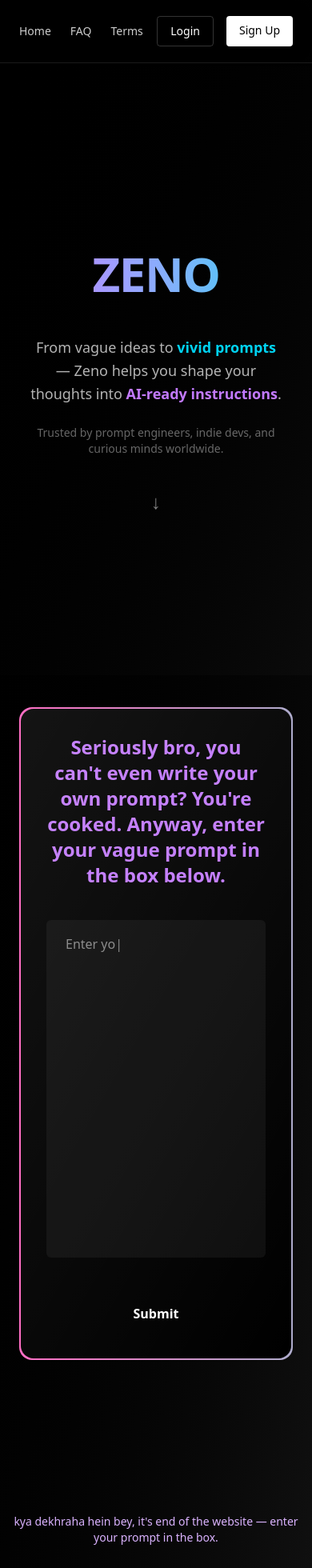
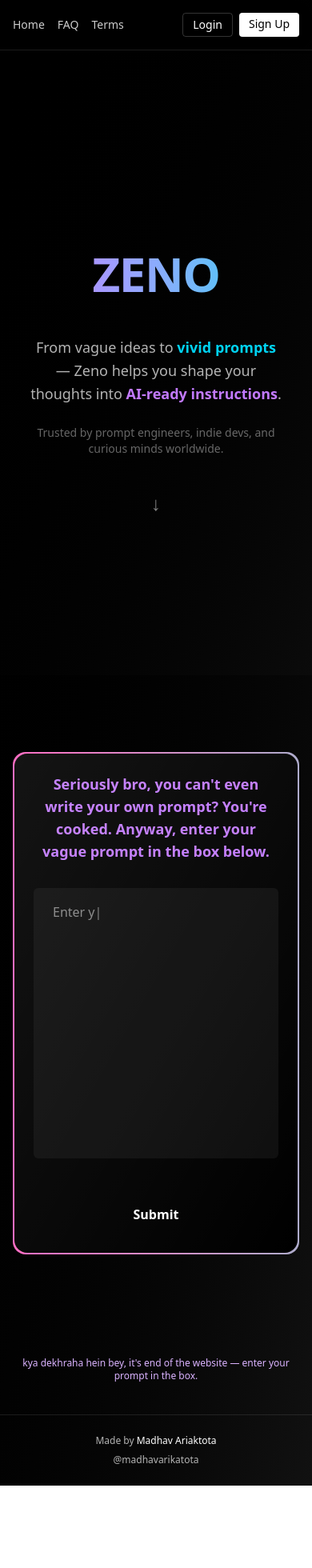
Before and after one commit to Madhav5697/zeno, a Next.js app: page / in a window 390 px wide. Shown: the top 1960 px of the page at 80% size. After the commit the page ends 1857 px from the top, so only its background shows below. Built offline with nearby package versions, Linux system fonts and the light colour scheme.

Commit message:
fix: added type annotation to clarify route map callback

```diff
--- a/src/app/clarify/ClarifyPage.tsx
+++ b/src/app/clarify/ClarifyPage.tsx
@@ -126,28 +126,32 @@ export default function ClarifyPage() {
   };
 
   return (
-    <div className="min-h-screen bg-gradient-to-br from-black to-[#111111] text-white px-6 sm:px-10 py-40">
-      <h1 className="text-4xl font-bold text-center mb-12 animate-fade-down">Clarify Your Prompt</h1>
+    <div className="min-h-screen bg-gradient-to-br from-black to-[#111111] text-white px-4 sm:px-8 py-28 sm:py-36">
+      <h1 className="text-3xl sm:text-4xl font-bold text-center mb-10 sm:mb-14 animate-fade-down">
+        Clarify Your Prompt
+      </h1>
 
       {loading ? (
         <p className="text-center text-white/70 animate-pulse">Thinking...</p>
       ) : (
         <>
           <div className="max-w-2xl mx-auto text-center">
-            <p className="text-white/90 mb-4 text-lg">Your original prompt:</p>
-            <div className="bg-white/10 p-5 rounded-xl border border-white/10 text-white mb-12 text-lg">
+            <p className="text-white/90 mb-4 text-base sm:text-lg">Your original prompt:</p>
+            <div className="bg-white/10 p-4 sm:p-5 rounded-xl border border-white/10 text-white mb-10 text-sm sm:text-base">
               {prompt}
             </div>
           </div>
 
           {questions.length > 0 ? (
             <div className="max-w-3xl mx-auto space-y-8">
-              <h2 className="text-2xl sm:text-3xl font-semibold mb-6 text-center animate-fade-down">Follow-up Questions</h2>
+              <h2 className="text-xl sm:text-3xl font-semibold mb-4 text-center animate-fade-down">
+                Follow-up Questions
+              </h2>
 
               {questions.map((q, idx) => (
                 <div
                   key={idx}
-                  className="glow-border animate-popup transition-transform duration-300 ease-in-out"
+                  className="glow-border animate-popup"
                   onMouseMove={(e) => {
                     const card = e.currentTarget.querySelector('.glow-inner') as HTMLDivElement;
                     const rect = e.currentTarget.getBoundingClientRect();
@@ -165,7 +169,7 @@ export default function ClarifyPage() {
                   }}
                 >
                   <div className="glow-inner transition-transform duration-300 ease-out">
-                    <div className="mb-4 text-lg sm:text-xl font-medium leading-relaxed text-white">{q}</div>
+                    <div className="mb-4 text-base sm:text-xl font-medium leading-relaxed text-white">{q}</div>
                     <div className="relative">
                       {answers[idx] === '' && !isFocusedArray[idx] && (
                         <span className="absolute top-[13px] left-[20px] text-white/50 pointer-events-none z-10">
@@ -182,7 +186,7 @@ export default function ClarifyPage() {
                         onFocus={() => handleFocus(idx)}
                         onBlur={() => handleBlur(idx)}
                         onChange={(e) => handleInputChange(idx, e.target.value)}
-                        className="glass-input relative z-20"
+                        className="glass-input w-full relative z-20"
                       />
                       {errors[idx] && (
                         <p className="text-red-400 mt-2 text-sm">This field is required.</p>
@@ -192,7 +196,7 @@ export default function ClarifyPage() {
                 </div>
               ))}
 
-              <div className="mt-10">
+              <div className="mt-8">
                 <button
                   type="button"
                   className="glass-button gradient-button w-full"
@@ -216,8 +220,8 @@ export default function ClarifyPage() {
 
           {finalPrompt && (
             <div className="max-w-3xl mx-auto mt-12 p-6 rounded-xl bg-white/10 border border-white/10 text-white">
-              <h3 className="text-xl font-semibold mb-2">Final Refined Prompt:</h3>
-              <p className="whitespace-pre-line text-white/90">{finalPrompt}</p>
+              <h3 className="text-lg sm:text-xl font-semibold mb-2">Final Refined Prompt:</h3>
+              <p className="whitespace-pre-line text-white/90 text-sm sm:text-base">{finalPrompt}</p>
               <button
                 className="mt-4 px-4 py-2 bg-white/10 text-white rounded-lg border border-white/20 hover:bg-white/20 transition"
                 onClick={() => navigator.clipboard.writeText(finalPrompt)}
--- a/src/app/dashboard/page.tsx
+++ b/src/app/dashboard/page.tsx
@@ -8,15 +8,14 @@ import Link from 'next/link';
 const phrases = ['Enter your prompt here...', 'Enter your text here...'];
 
 export default function Dashboard() {
-  const [inputValue, setInputValue] = useState<string>(''); // Typed fix
+  const [inputValue, setInputValue] = useState<string>('');
   const [placeholderText, setPlaceholderText] = useState('');
   const [isFocused, setIsFocused] = useState(false);
   const router = useRouter();
 
   useEffect(() => {
     if (isFocused) return;
-    let index = 0;
-    let subIndex = 0;
+    let index = 0, subIndex = 0;
     let isDeleting = false;
 
     const interval = setInterval(() => {
@@ -67,8 +66,8 @@ export default function Dashboard() {
   return (
     <div className="min-h-screen bg-gradient-to-br from-black to-[#111111] text-white">
       {/* Header */}
-      <header className="w-full px-6 sm:px-12 py-5 flex justify-between items-center bg-black/30 backdrop-blur-md fixed top-0 z-50 border-b border-white/10 animate-fade-down shadow-sm transition-all duration-700">
-        <nav className="flex space-x-6 text-white/80 text-sm font-medium">
+      <header className="w-full px-4 sm:px-8 py-4 flex justify-between items-center bg-black/30 backdrop-blur-md fixed top-0 z-50 border-b border-white/10 shadow-sm animate-fade-down">
+        <nav className="flex space-x-4 text-white/80 text-sm font-medium">
           <Link href="/dashboard" className="hover:text-white transition">Home</Link>
           <Link href="/faq" className="hover:text-white transition">FAQ</Link>
           <Link href="/terms" className="hover:text-white transition">Terms</Link>
@@ -81,8 +80,8 @@ export default function Dashboard() {
 
       <HeroSection />
 
-      {/* Prompt Input Box */}
-      <main className="flex flex-col items-center justify-center px-6 sm:px-10 pb-32 pt-10">
+      {/* Prompt Input */}
+      <main className="flex flex-col items-center justify-center px-4 sm:px-8 pt-10 pb-24 sm:pb-36">
         <div
           className="max-w-4xl w-full"
           onMouseMove={(e) => {
@@ -90,15 +89,13 @@ export default function Dashboard() {
             const rect = e.currentTarget.getBoundingClientRect();
             const x = e.clientX - rect.left;
             const y = e.clientY - rect.top;
-            const centerX = rect.width / 2;
-            const centerY = rect.height / 2;
-            const rotateX = ((y - centerY) / centerY) * 6;
-            const rotateY = ((x - centerX) / centerX) * -6;
+            const rotateX = ((y - rect.height / 2) / rect.height / 2) * 6;
+            const rotateY = ((x - rect.width / 2) / rect.width / 2) * -6;
             card.style.transform = `rotateX(${rotateX}deg) rotateY(${rotateY}deg) scale(1.01)`;
           }}
           onMouseLeave={(e) => {
             const card = e.currentTarget.querySelector('.glow-inner') as HTMLDivElement;
-            card.style.transform = `rotateX(0deg) rotateY(0deg) scale(1)`;
+            card.style.transform = 'rotateX(0deg) rotateY(0deg) scale(1)';
           }}
         >
           <div className="glow-border animate-popup transition duration-500 ease-in-out">
--- a/src/app/page.tsx
+++ b/src/app/page.tsx
@@ -52,17 +52,17 @@ export default function Home() {
   return (
     <div className="min-h-screen bg-gradient-to-br from-black to-[#111111] text-white">
       {/* Header */}
-      <header className="w-full px-6 sm:px-12 py-5 flex justify-between items-center bg-black/30 backdrop-blur-md fixed top-0 z-50 border-b border-white/10 animate-fade-down shadow-sm transition-all duration-700">
-        <nav className="flex space-x-6 text-white/80 text-sm font-medium">
-          <Link href="/dashboard" className="hover:text-white transition">Home</Link>
-          <Link href="/faq" className="hover:text-white transition">FAQ</Link>
-          <Link href="/terms" className="hover:text-white transition">Terms</Link>
+      <header className="w-full px-4 sm:px-8 py-4 flex justify-between items-center bg-black/30 backdrop-blur-md fixed top-0 z-50 border-b border-white/10 animate-fade-down shadow-sm">
+        <nav className="flex space-x-4 sm:space-x-6 text-white/80 text-sm font-medium">
+          <Link href="/dashboard" className="hover:text-white">Home</Link>
+          <Link href="/faq" className="hover:text-white">FAQ</Link>
+          <Link href="/terms" className="hover:text-white">Terms</Link>
         </nav>
-        <div className="flex space-x-4">
-          <Link href="/login" className="px-4 py-2 text-sm text-white border border-white/20 rounded hover:bg-white/10 transition">
+        <div className="flex space-x-2 sm:space-x-4">
+          <Link href="/login" className="px-3 py-1 sm:px-4 sm:py-2 text-sm text-white border border-white/20 rounded hover:bg-white/10">
             Login
           </Link>
-          <Link href="/signup" className="px-4 py-2 text-sm text-black bg-white rounded hover:bg-gray-200 transition">
+          <Link href="/signup" className="px-3 py-1 sm:px-4 sm:py-2 text-sm text-black bg-white rounded hover:bg-gray-200">
             Sign Up
           </Link>
         </div>
@@ -71,10 +71,10 @@ export default function Home() {
       {/* Hero */}
       <HeroSection />
 
-      {/* Prompt Box with Glow and Tilt */}
-      <main className="flex flex-col items-center justify-center px-6 sm:px-10 pb-32 pt-10">
+      {/* Prompt Box */}
+      <main className="flex flex-col items-center justify-center px-4 sm:px-8 pb-20 pt-24 sm:pt-36">
         <div
-          className="max-w-4xl w-full"
+          className="w-full max-w-2xl sm:max-w-3xl"
           onMouseMove={(e) => {
             const card = e.currentTarget.querySelector('.glow-inner') as HTMLDivElement;
             const rect = e.currentTarget.getBoundingClientRect();
@@ -91,9 +91,9 @@ export default function Home() {
             card.style.transform = `rotateX(0deg) rotateY(0deg) scale(1)`;
           }}
         >
-          <div className="glow-border animate-popup transition duration-500 ease-in-out">
-            <div className="glow-inner transition-transform duration-300 ease-out">
-              <h2 className="text-2xl sm:text-3xl font-semibold text-center text-purple-400 mb-10 animate-fade-up">
+          <div className="glow-border animate-popup">
+            <div className="glow-inner p-6 sm:p-10">
+              <h2 className="text-lg sm:text-2xl font-semibold text-center text-purple-400 mb-8 sm:mb-10 animate-fade-up">
                 Seriously bro, you can&apos;t even write your own prompt? You&apos;re cooked. Anyway, enter your vague prompt in the box below.
               </h2>
 
@@ -104,14 +104,14 @@ export default function Home() {
                   </span>
                 )}
                 <textarea
-                  rows={10}
+                  rows={8}
                   value={inputValue}
                   onFocus={() => setIsFocused(true)}
                   onBlur={() => setIsFocused(false)}
                   onChange={(e) => setInputValue(e.target.value)}
-                  className="glass-input h-[50vh] pt-5 relative z-20"
+                  className="glass-input h-[40vh] pt-5 relative z-20 w-full text-sm sm:text-base"
                 />
-                <button type="submit" className="glass-button gradient-button">
+                <button type="submit" className="glass-button gradient-button w-full sm:w-auto">
                   Submit
                 </button>
               </form>
@@ -121,11 +121,11 @@ export default function Home() {
       </main>
 
       {/* Footer Note */}
-      <div className="text-center text-sm sm:text-base text-purple-300 font-light mt-16 px-4 sm:px-0">
+      <div className="text-center text-xs sm:text-sm text-purple-300 font-light mt-12 px-4">
         kya dekhraha hein bey, it&apos;s end of the website — enter your prompt in the box.
       </div>
 
-      <footer className="w-full text-center text-white/70 text-sm py-8 border-t border-white/10 mt-10 px-4 sm:px-0">
+      <footer className="w-full text-center text-white/70 text-xs sm:text-sm py-6 border-t border-white/10 mt-10 px-4">
         <p className="mb-2">Made by <span className="text-white font-medium">Madhav Ariaktota</span></p>
         <a
           href="https://instagram.com/madhavarikatota"
```
